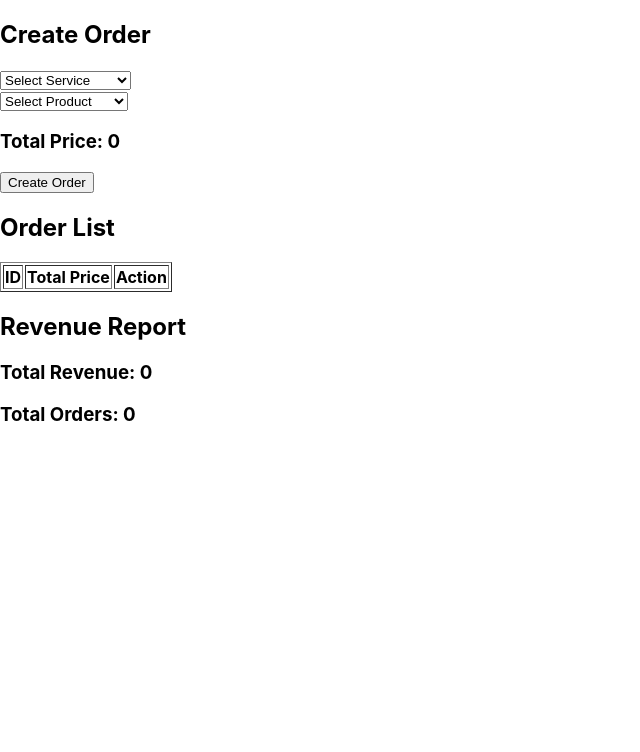
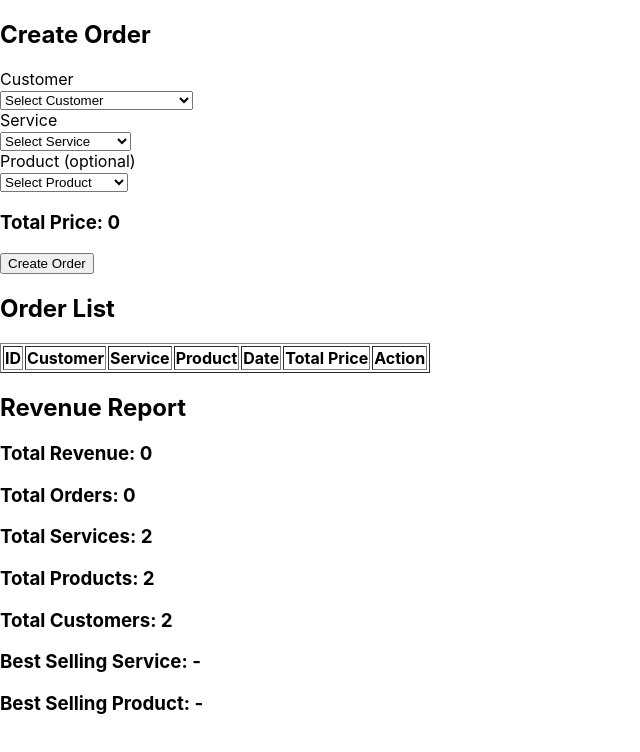
Before and after one commit to ThaiChuong67/SP26_FER202_GROUP_6, a React (Create React App) app: page / in a window 1280 px wide. Shown: the top 752 px of the page, without its empty margins (0-640 px from the left). Built offline with nearby package versions, Linux system fonts and the light colour scheme; data requests are answered from the project's data file.

Commit message:
add order CRUD and revenue report

```diff
--- a/api/db.json
+++ b/api/db.json
@@ -9,5 +9,10 @@
     { "id": 2, "name": "Shampoo", "price": 50000 }
   ],
 
+  "customers": [
+    { "id": 1, "name": "Nguyen Van A", "phone": "0912345678", "email": "a@example.com" },
+    { "id": 2, "name": "Tran Thi B", "phone": "0987654321", "email": "b@example.com" }
+  ],
+
   "orders": []
 }
--- a/src/pages/orders/OrderCreate.jsx
+++ b/src/pages/orders/OrderCreate.jsx
@@ -5,6 +5,11 @@ function OrderCreate(){
 
 const [services,setServices]=useState([]);
 const [products,setProducts]=useState([]);
+const [customers,setCustomers]=useState([]);
+
+const [selectedCustomerId,setSelectedCustomerId]=useState("");
+const [selectedServiceId,setSelectedServiceId]=useState("");
+const [selectedProductId,setSelectedProductId]=useState("");
 
 const [servicePrice,setServicePrice]=useState(0);
 const [productPrice,setProductPrice]=useState(0);
@@ -19,33 +24,65 @@ axios.get("http://localhost:3001/services")
 axios.get("http://localhost:3001/products")
 .then(res=>setProducts(res.data));
 
+axios.get("http://localhost:3001/customers")
+.then(res=>setCustomers(res.data));
+
 },[]);
 
 const handleService = (e)=>{
+const serviceId = e.target.value;
+setSelectedServiceId(serviceId);
 
-const price = Number(e.target.value);
-setServicePrice(price);
+if (!serviceId) {
+setServicePrice(0);
+return;
+}
 
+const service = services.find(s=>String(s.id)===serviceId);
+setServicePrice(service ? service.price : 0);
 };
 
 const handleProduct = (e)=>{
+const productId = e.target.value;
+setSelectedProductId(productId);
 
-const price = Number(e.target.value);
-setProductPrice(price);
+if (!productId) {
+setProductPrice(0);
+return;
+}
 
+const product = products.find(p=>String(p.id)===productId);
+setProductPrice(product ? product.price : 0);
 };
 
 const createOrder = ()=>{
+if (!selectedCustomerId) {
+alert("Please select a customer.");
+return;
+}
+
+if (!selectedServiceId) {
+alert("Please select a service.");
+return;
+}
 
 const order = {
-servicePrice,
-productPrice,
-totalPrice
+customerId: Number(selectedCustomerId),
+serviceId: Number(selectedServiceId),
+productId: selectedProductId ? Number(selectedProductId) : null,
+totalPrice,
+date: new Date().toISOString()
 };
 
 axios.post("http://localhost:3001/orders",order)
-.then(()=>alert("Order created"));
-
+.then(()=>{
+alert("Order created");
+setSelectedCustomerId("");
+setSelectedServiceId("");
+setSelectedProductId("");
+setServicePrice(0);
+setProductPrice(0);
+});
 };
 
 return(
@@ -54,35 +91,48 @@ return(
 
 <h2>Create Order</h2>
 
-<select onChange={handleService}>
+<label>
+Customer
+<br />
+<select value={selectedCustomerId} onChange={e=>setSelectedCustomerId(e.target.value)}>
+<option value="">Select Customer</option>
+{customers.map(c=>(
+<option key={c.id} value={c.id}>
+{c.name} - {c.phone}
+</option>
+))}
+</select>
+</label>
 
-<option>Select Service</option>
+<br />
 
+<label>
+Service
+<br />
+<select value={selectedServiceId} onChange={handleService}>
+<option value="">Select Service</option>
 {services.map(s=>(
-
-<option key={s.id} value={s.price}>
+<option key={s.id} value={s.id}>
 {s.name} - {s.price}
 </option>
+))}
+</select>
+</label>
 
-))}
+<br />
 
-</select>
-
-<br/>
-
-<select onChange={handleProduct}>
-
-<option>Select Product</option>
-
+<label>
+Product (optional)
+<br />
+<select value={selectedProductId} onChange={handleProduct}>
+<option value="">Select Product</option>
 {products.map(p=>(
-
-<option key={p.id} value={p.price}>
+<option key={p.id} value={p.id}>
 {p.name} - {p.price}
 </option>
-
 ))}
-
 </select>
+</label>
 
 <h3>Total Price: {totalPrice}</h3>
 
--- a/src/pages/orders/OrderList.jsx
+++ b/src/pages/orders/OrderList.jsx
@@ -4,11 +4,23 @@ import axios from "axios";
 function OrderList(){
 
 const [orders,setOrders]=useState([]);
+const [services,setServices]=useState([]);
+const [products,setProducts]=useState([]);
+const [customers,setCustomers]=useState([]);
 
 useEffect(()=>{
 
 axios.get("http://localhost:3001/orders")
 .then(res=>setOrders(res.data));
+
+axios.get("http://localhost:3001/services")
+.then(res=>setServices(res.data));
+
+axios.get("http://localhost:3001/products")
+.then(res=>setProducts(res.data));
+
+axios.get("http://localhost:3001/customers")
+.then(res=>setCustomers(res.data));
 
 },[]);
 
@@ -23,6 +35,11 @@ setOrders(orders.filter(o=>o.id!==id));
 
 };
 
+const getName = (list, id) => {
+const item = list.find(i=>i.id===id);
+return item ? item.name : "-";
+};
+
 return(
 
 <div>
@@ -35,6 +52,10 @@ return(
 
 <tr>
 <th>ID</th>
+<th>Customer</th>
+<th>Service</th>
+<th>Product</th>
+<th>Date</th>
 <th>Total Price</th>
 <th>Action</th>
 </tr>
@@ -48,6 +69,10 @@ return(
 <tr key={o.id}>
 
 <td>{o.id}</td>
+<td>{getName(customers, o.customerId)}</td>
+<td>{getName(services, o.serviceId)}</td>
+<td>{o.productId ? getName(products, o.productId) : "(none)"}</td>
+<td>{o.date ? new Date(o.date).toLocaleString() : "-"}</td>
 <td>{o.totalPrice}</td>
 
 <td>
--- a/src/pages/orders/Report.jsx
+++ b/src/pages/orders/Report.jsx
@@ -4,17 +4,49 @@ import axios from "axios";
 function Report(){
 
 const [orders,setOrders]=useState([]);
+const [services,setServices]=useState([]);
+const [products,setProducts]=useState([]);
+const [customers,setCustomers]=useState([]);
 
 useEffect(()=>{
 
 axios.get("http://localhost:3001/orders")
 .then(res=>setOrders(res.data));
 
+axios.get("http://localhost:3001/services")
+.then(res=>setServices(res.data));
+
+axios.get("http://localhost:3001/products")
+.then(res=>setProducts(res.data));
+
+axios.get("http://localhost:3001/customers")
+.then(res=>setCustomers(res.data));
+
 },[]);
 
-const totalRevenue = orders.reduce(
-(sum,o)=> sum + o.totalPrice,0
-);
+const totalRevenue = orders.reduce((sum,o)=> sum + o.totalPrice,0);
+
+const countById = (items, key) => {
+return items.reduce((acc,item)=>{
+if (!item[key]) return acc;
+acc[item[key]] = (acc[item[key]] || 0) + 1;
+return acc;
+}, {});
+};
+
+const topItem = (counts, list) => {
+const entries = Object.entries(counts);
+if (!entries.length) return "-";
+const [bestId] = entries.reduce((best, current) => current[1] > best[1] ? current : best);
+const found = list.find(i=>String(i.id)===String(bestId));
+return found ? found.name : "-";
+};
+
+const serviceCounts = countById(orders, "serviceId");
+const productCounts = countById(orders, "productId");
+
+const bestService = topItem(serviceCounts, services);
+const bestProduct = topItem(productCounts, products);
 
 return(
 
@@ -26,6 +58,13 @@ return(
 
 <h3>Total Orders: {orders.length}</h3>
 
+<h3>Total Services: {services.length}</h3>
+<h3>Total Products: {products.length}</h3>
+<h3>Total Customers: {customers.length}</h3>
+
+<h3>Best Selling Service: {bestService}</h3>
+<h3>Best Selling Product: {bestProduct}</h3>
+
 </div>
 
 );
```
